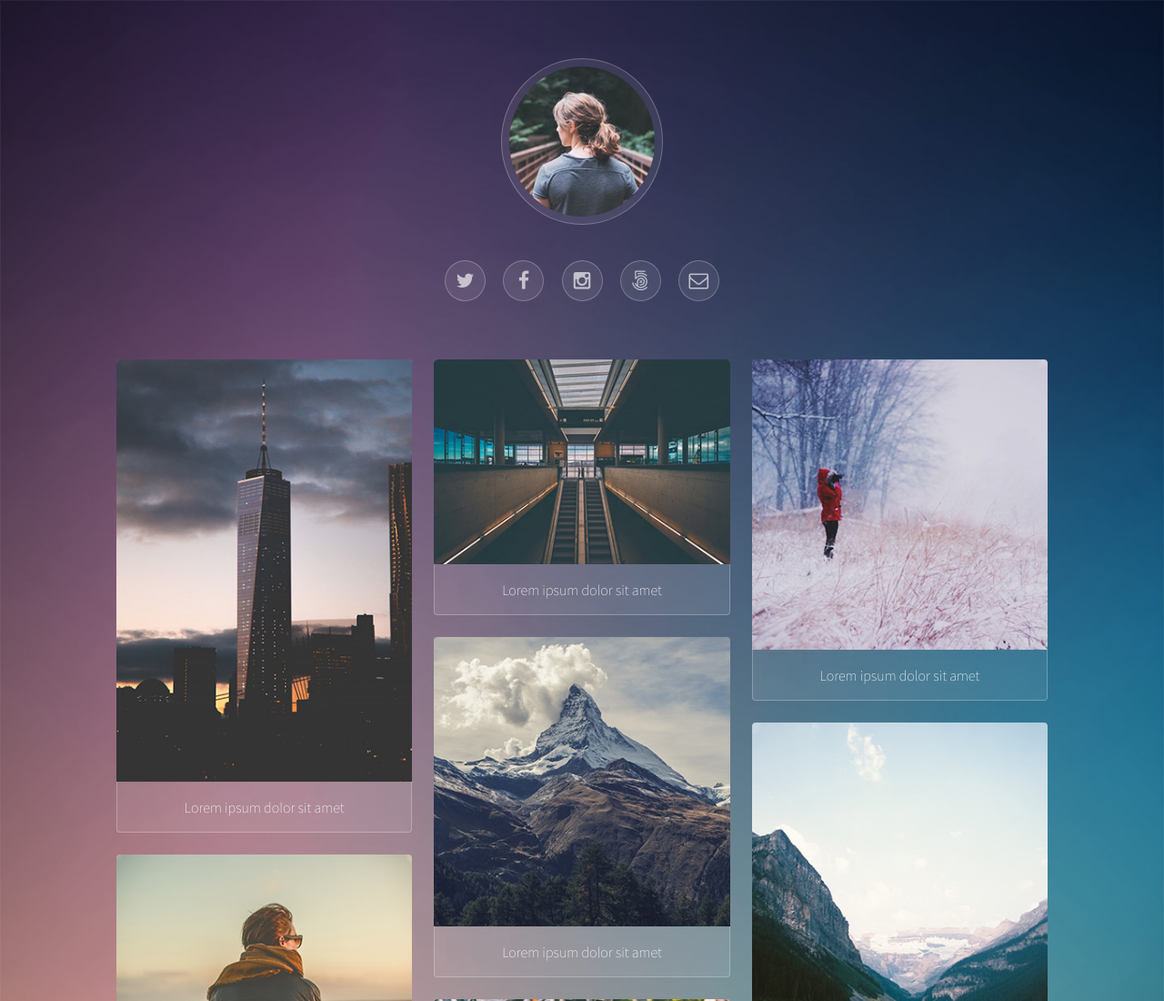
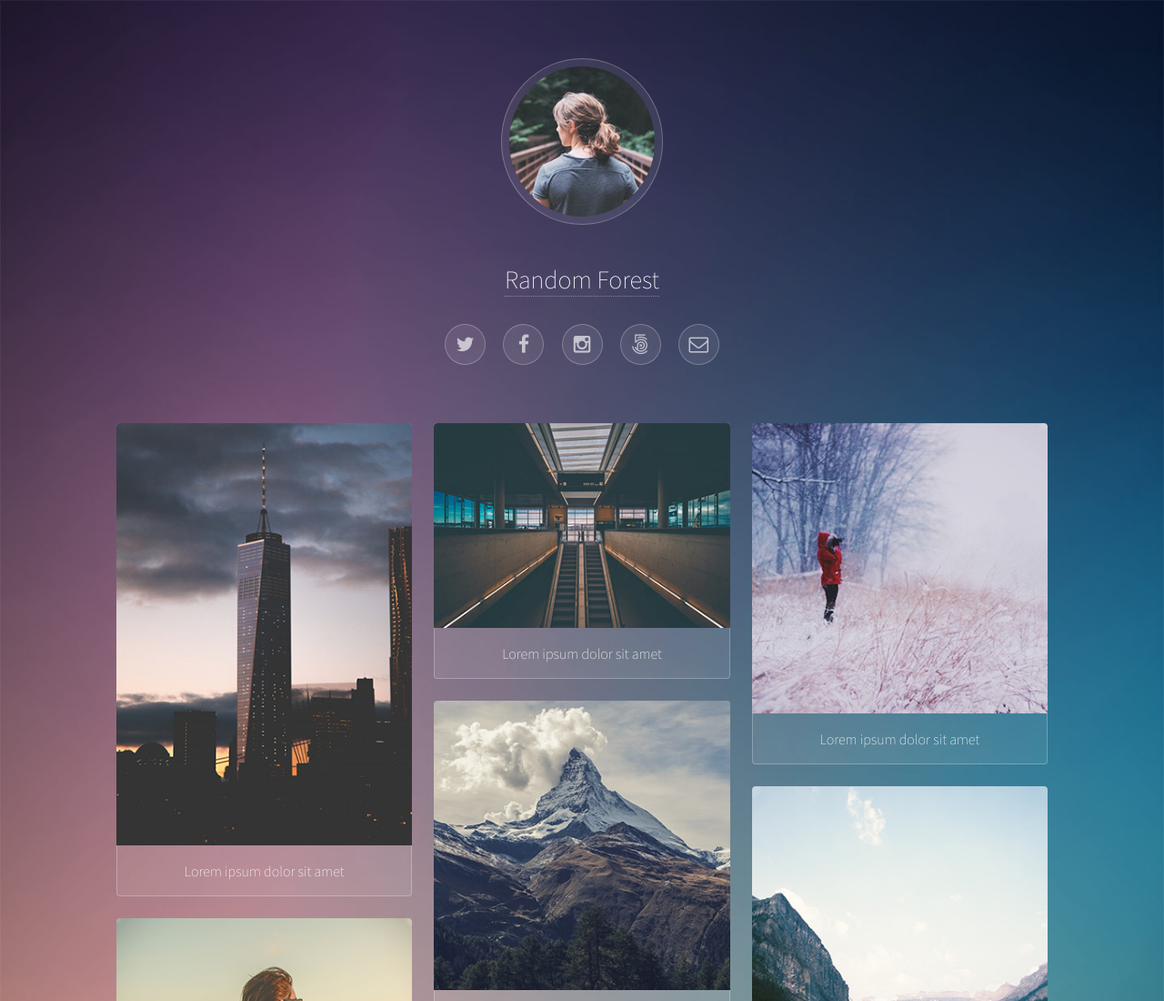
Before and after one commit to dingdingcai/dingdingcai.github.io.old, a plain HTML site: page index.html in a window 1280 px wide. Shown: the top 1100 px of the page at 91% size. Drawn offline with Linux system fonts and the light colour scheme.

Commit message:
modify index.html

```diff
--- a/index.html
+++ b/index.html
@@ -20,8 +20,14 @@
 					<header id="header">
 						<span class="avatar"><img src="images/avatar.jpg" alt="" /></span>
 
-						<!-- <h1>This is <strong>Visualize</strong>, a responsive site template designed by <a href="http://templated.co">TEMPLATED</a><br />
-						and released for free under the Creative Commons License.</h1> -->
+						<h1>
+							<a href="http://www.cnblogs.com/maybe2030/p/4585705.html">
+							 <strong>
+								 Random Forest
+							 </strong>
+						  </a>
+						</h1>
+
 						<ul class="icons">
 							<li><a href="#" class="icon style2 fa-twitter"><span class="label">Twitter</span></a></li>
 							<li><a href="#" class="icon style2 fa-facebook"><span class="label">Facebook</span></a></li>
```
